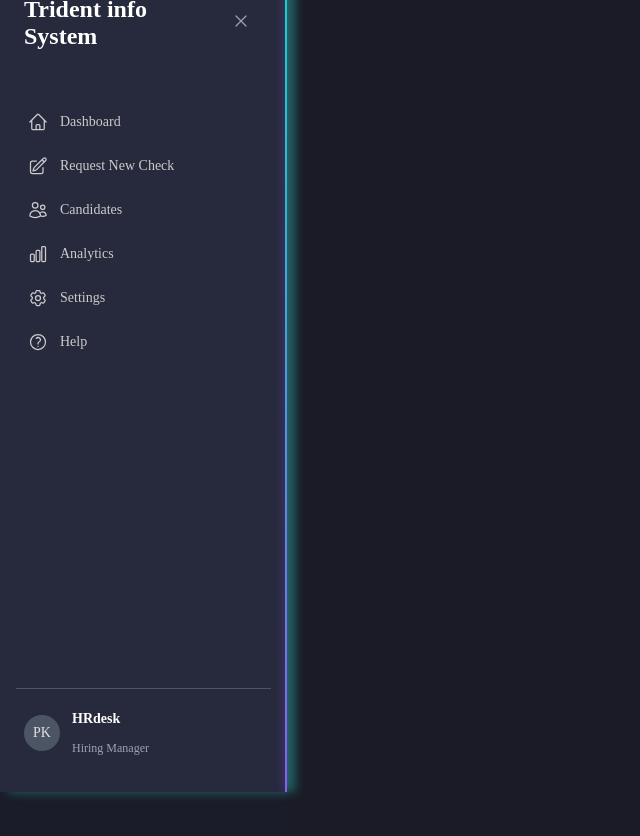
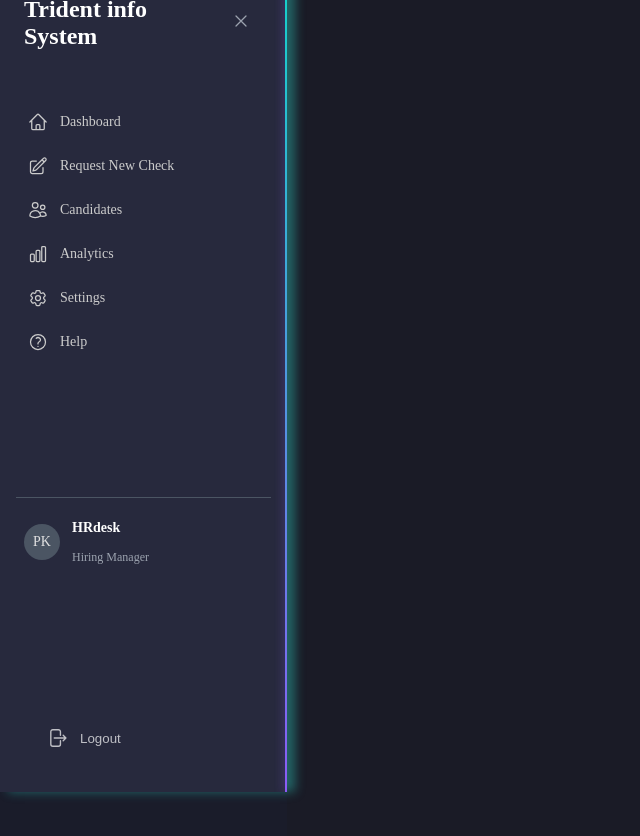
Before and after one commit to alinaafzal09/EMPLOYEE_ONBOARDING, a React (Create React App) app: page /home in a window 1280 px wide. Shown: the top 836 px of the page, without its empty margins (0-640 px from the left). Built offline with nearby package versions, Linux system fonts and the light colour scheme; sample sign-in values are in the browser's storage.

Commit message:
Fix: added logout button for user and admin respectively

```diff
--- a/src/components/Sidebar.css
+++ b/src/components/Sidebar.css
@@ -158,3 +158,50 @@
     align-items: center;
     gap: 40px;
 }
+
+
+/* Sidebar Logout Styling */
+
+.sidebar-logout-container {
+    /* Ensures space between the HRdesk profile and the Logout button */
+    padding: 10px 15px 15px 15px;
+
+}
+
+.logout-button {
+    width: 100%;
+    display: flex;
+    align-items: center;
+    gap: 12px; /* Space between icon and text */
+    padding: 12px 15px;
+
+    /* Style to fit the dark theme */
+    background: none;
+    border: none;
+    cursor: pointer;
+    text-align: left;
+
+    /* Text/Icon Color */
+    color: #fff; /* White or light color for visibility */
+    opacity: 0.7; /* Make it slightly subtle */
+
+    /* Hover Effect */
+    transition: all 0.2s;
+}
+
+.logout-button:hover {
+    opacity: 1;
+    color: #a0d8ff; /* Highlight color on hover (e.g., light blue/cyan) */
+    background: rgba(255, 255, 255, 0.05); /* Very slight background glow */
+    border-radius: 6px;
+}
+
+.logout-icon {
+    /* Adjust icon size */
+    width: 22px;
+    height: 22px;
+}
+
+.logout-text {
+    font-weight: 500;
+}
--- a/src/components/Sidebar.jsx
+++ b/src/components/Sidebar.jsx
@@ -1,10 +1,9 @@
-// src/components/Sidebar.jsx
-
 import React, { useState } from "react";
-import { Link, useLocation } from "react-router-dom";
+// 🎯 NEW IMPORT: useNavigate for redirection
+import { Link, useLocation, useNavigate } from "react-router-dom";
 import './Sidebar.css';
 
-// Import all icons
+// Import all necessary icons, including the one for Logout
 import {
     HomeIcon,
     PencilSquareIcon,
@@ -14,18 +13,14 @@ import {
     QuestionMarkCircleIcon,
     ChevronRightIcon,
     Bars3Icon,
-    XMarkIcon
+    XMarkIcon,
+    ArrowRightOnRectangleIcon
 } from '@heroicons/react/24/outline';
 
-// Define the menu items with their respective paths
+// Define the menu items... (Keep existing items)
 const menuItems = [
-    // ⭐ 1: Dashboard now points to the protected role-redirecting path.
-    // This will send HR users to /home and standard users to /registration.
     { name: "Dashboard", icon: HomeIcon, path: "/dashboard", current: false },
-
-    // ⭐ 2: Request New Check path should match the protected route.
     { name: "Request New Check", icon: PencilSquareIcon, path: "/registration", current: false },
-
     { name: "Candidates", icon: UsersIcon, path: "/candidates", current: true },
     { name: "Analytics", icon: ChartBarIcon, path: "/analytics", current: false },
     { name: "Settings", icon: Cog6ToothIcon, path: "/settings", current: false },
@@ -34,10 +29,23 @@ const menuItems = [
 
 const Sidebar = () => {
     const [isCollapsed, setIsCollapsed] = useState(false);
+    const location = useLocation();
+    // 🎯 INITIALIZE HOOKS: Get the navigation function
+    const navigate = useNavigate();
+
     const toggleSidebar = () => {
         setIsCollapsed(!isCollapsed);
     };
-    const location = useLocation();
+
+    // 🎯 LOGOUT LOGIC: Clear session and redirect
+    const handleLogout = () => {
+        // 1. Clear the authentication token/user data
+        //    (e.g., if you store the token in localStorage)
+        localStorage.removeItem('authToken');
+
+        // 2. Redirect the user to the landing page ("/")
+        navigate('/');
+    };
 
     const ToggleIcon = isCollapsed ? Bars3Icon : XMarkIcon;
 
@@ -67,7 +75,6 @@ const Sidebar = () => {
                     {menuItems.map((item) => {
                         const Icon = item.icon;
 
-                        // Check for path equivalence (/registration vs /new-check are treated the same)
                         const isActive = location.pathname === item.path ||
                                          (item.path === '/registration' && location.pathname === '/new-check');
 
@@ -78,9 +85,7 @@ const Sidebar = () => {
                                 className={`nav-item ${isActive ? 'active' : ''}`}
                             >
                                 <Icon className="icon-small" />
-
                                 {!isCollapsed && item.name}
-
                                 {isActive && !isCollapsed && <ChevronRightIcon className="arrow-icon" />}
                             </Link>
                         );
@@ -88,7 +93,7 @@ const Sidebar = () => {
                 </nav>
             </div>
 
-            {/* User Profile: Hidden when collapsed */}
+            {/* User Profile */}
             <div className={`user-profile ${isCollapsed ? 'hidden' : ''}`}>
                 <div className="user-info">
                     <div className="user-avatar">PK</div>
@@ -98,6 +103,20 @@ const Sidebar = () => {
                     </div>
                 </div>
             </div>
+
+            {/* LOGOUT BUTTON */}
+            {!isCollapsed && (
+                <div className="sidebar-logout-container">
+                    <button
+                        className="logout-button"
+                        onClick={handleLogout} // Calls the function to clear session and redirect
+                    >
+                        <ArrowRightOnRectangleIcon className="logout-icon" />
+                        <span className="logout-text">Logout</span>
+                    </button>
+                </div>
+            )}
+
         </div>
     );
 };
--- a/src/pages/RegisterNewCheck.jsx
+++ b/src/pages/RegisterNewCheck.jsx
@@ -1,4 +1,6 @@
 import React, { useState } from 'react';
+// 🎯 NEW IMPORT: Import useNavigate for redirection
+import { useNavigate } from 'react-router-dom';
 import './reg.css';
 
 // --- DocumentInput Component (Standard helper component) ---
@@ -26,6 +28,9 @@ const DocumentInput = ({ id, label, name, file, handler, isSubmitting, required,
 
 const RegisterNewCheck = () => {
 
+    // 🎯 INITIALIZE HOOK: Get the navigation function
+    const navigate = useNavigate();
+
     const initialState = {
 
         candidateName: '', city: '', localAddress: '', permanentAddress: '',
@@ -47,7 +52,7 @@ const RegisterNewCheck = () => {
     const [formData, setFormData] = useState(initialState);
     const [isSubmitting, setIsSubmitting] = useState(false);
 
-    // ⭐ NEW: State to track submission status (0: idle, 1: loading, 2: success, 3: error)
+    // State to track submission status (0: idle, 1: loading, 2: success, 3: error)
     const [submissionStatus, setSubmissionStatus] = useState(0);
 
     // 2. Standard change handler for text inputs
@@ -83,17 +88,15 @@ const RegisterNewCheck = () => {
         if (isSubmitting) return;
 
         // Reset status for new attempt
-        setSubmissionStatus(1); //  Set status to Loading (1)
+        setSubmissionStatus(1); // Set status to Loading (1)
         setIsSubmitting(true);
 
         try {
             // --- VALIDATION (unchanged) ---
-            // Simplified validation to not clutter the submit logic if status is used
             const mandatoryFiles = ["tenthMarksheet", "twelfthMarksheet", "bachelorsDegree", "bachelorsResult", "resume", "identityProof", "policeVerification", "aadhaarOrDomicile",];
             const missingFile = mandatoryFiles.find((key) => !formData[key]);
 
             if (!formData.previousHrEmail || missingFile || formData.relievingLetter.length === 0 || formData.salarySlips.length === 0) {
-                // Find and surface the exact validation error ( original logic)
                 const missingKey = !formData.previousHrEmail ? "Previous HR Email" : missingFile.replace(/([A-Z])/g, " $1").trim();
                 throw new Error(`Please provide the mandatory field/document: ${missingKey}.`);
             }
@@ -101,9 +104,9 @@ const RegisterNewCheck = () => {
 
             // 1) Build metadata_json and FormData ( original complex file logic)
             const metadata = { /* ... */ }; // unchanged
-            const fd = new FormData();      // unchanged
+            const fd = new FormData();      // unchanged
 
-            // Re-use  existing FormData building logic here (Single-valued & Multi-valued doc types)
+            // Re-use existing FormData building logic here (Single-valued & Multi-valued doc types)
 
             // --- SIMULATE API CALL START ---
 
@@ -116,13 +119,17 @@ const RegisterNewCheck = () => {
             // if (!res.ok) { /* ... handle server error ... */ }
 
 
-            setSubmissionStatus(2); //  Set status to Success (2)
+            setSubmissionStatus(2); // Set status to Success (2)
 
-            // Reset form after a brief delay so user can see the success message
+            // Reset form and navigate after a brief delay so user can see the success message
             setTimeout(() => {
                 setFormData(initialState);
                 setSubmissionStatus(0); // Reset to Idle (0)
                 if(e.target) e.target.reset();
+
+                // 🎯 REDIRECTION: Navigate to the landing page after success
+                navigate('/');
+
             }, 3000);
 
 
@@ -144,7 +151,8 @@ const RegisterNewCheck = () => {
     // --- JSX RENDER  ---
 
     // ⭐ Conditional Rendering Logic
-    const isFormActive = submissionStatus === 0 || submissionStatus === 3; // Show form if Idle or after Error timeout
+    // Form is active if Idle (0) or after Error timeout (3)
+    const isFormActive = submissionStatus === 0 || submissionStatus === 3;
     const isSubmittingState = isSubmitting && submissionStatus === 1;
 
     const getSubmitButtonText = () => {
@@ -191,7 +199,6 @@ const RegisterNewCheck = () => {
 
                         {/* === CANDIDATE INFORMATION SECTION === */}
                         <h2 className="form-section-header">Candidate Details</h2>
-                        {/* ... (All  form fields remain here, unchanged) ... */}
 
                         <div className="form-grid-2col">
                             <div className="form-input-group"><label htmlFor="candidateName" className="form-label">Candidate Full Name *</label><input id="candidateName" name="candidateName" type="text" className="form-input" value={formData.candidateName} onChange={handleChange} placeholder="e.g., Jane Doe" required disabled={isSubmittingState}/></div>
```
